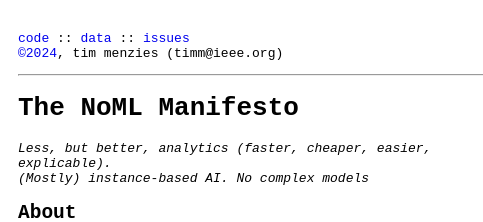
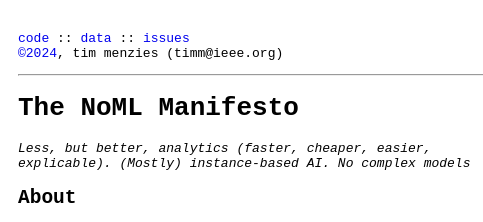
Before and after one commit to timm/noml, a plain HTML site: page docs/index.html in a window 1280 px wide. Shown: the top 222 px of the page, 0-483 px from the left. Drawn offline with Linux system fonts and the light colour scheme.

Commit message:
updating html

```diff
--- a/docs/index.html
+++ b/docs/index.html
@@ -4,7 +4,7 @@
   <meta charset="utf-8" />
   <meta name="generator" content="pandoc" />
   <meta name="viewport" content="width=device-width, initial-scale=1.0, user-scalable=yes" />
-  <meta name="author" content="Less, but better, analytics (faster, cheaper, easier, explicable).  (Mostly) instance-based AI. No complex models" />
+  <meta name="author" content="Less, but better, analytics (faster, cheaper, easier, explicable). (Mostly) instance-based AI. No complex models" />
   <title>The NoML Manifesto</title>
   <style>
     code{white-space: pre-wrap;}
@@ -101,7 +101,7 @@
 <header id="title-block-header">
 <h1 class="title">The NoML Manifesto</h1>
 <p class="author"><em>Less, but better, analytics (faster, cheaper,
-easier, explicable).</em><br> <em>(Mostly) instance-based AI. No complex
+easier, explicable). (Mostly) instance-based AI. No complex
 models</em></p>
 </header>
 <h2 id="about">About</h2>
```
Also changed, not shown: 2 other files.
